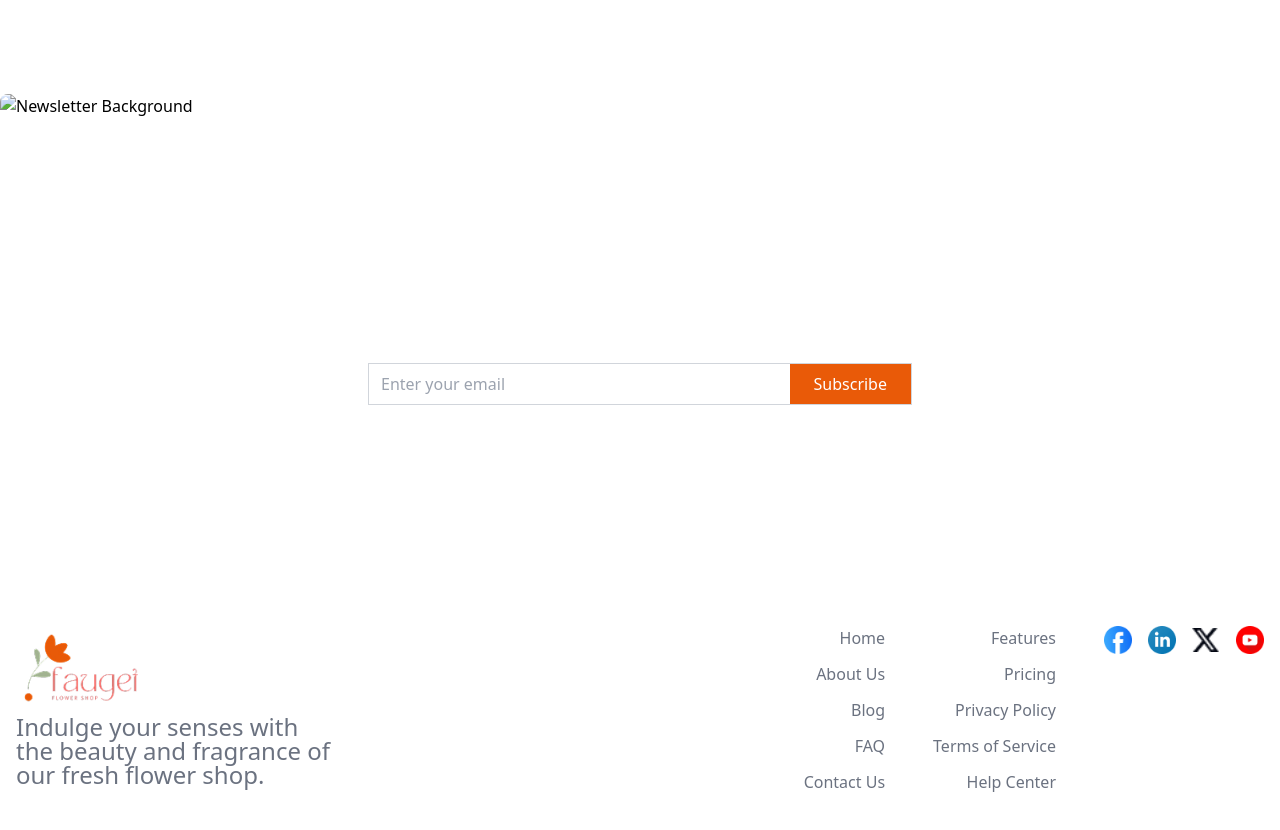
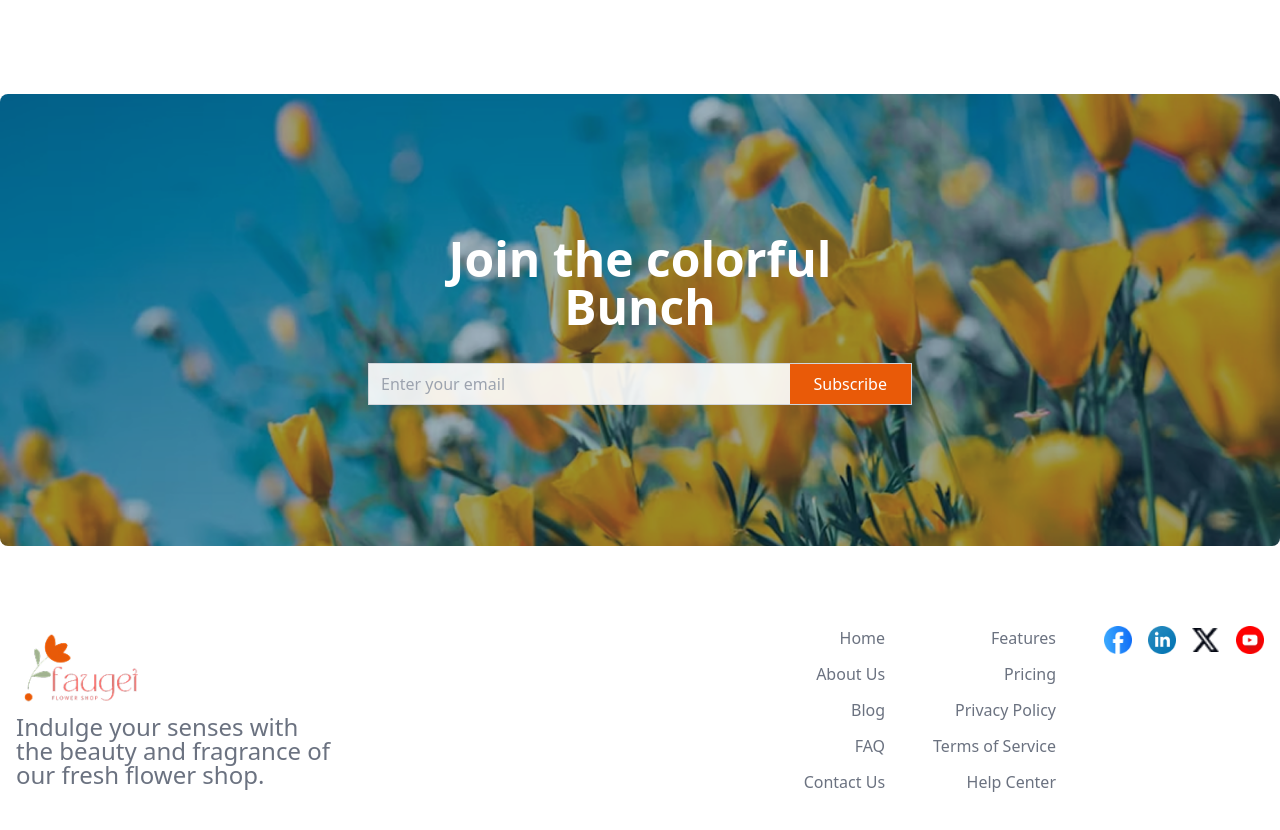
Before and after one commit to rakibulhasan-0/Flower-shop, a plain HTML site: page index.html in a window 1280 px wide. Shown: the part 2506-3336 px from the top of the page. Drawn offline with nearby package versions, Linux system fonts and the light colour scheme.

Commit message:
image problem solve

```diff
--- a/index.html
+++ b/index.html
@@ -158,7 +158,7 @@
     <!-- Newsletter  -->
     <section class="container mx-auto py-14 my-12 rounded-lg relative overflow-hidden" style="min-height:340px;">
 
-        <img src="assets/-letter-bg.png" alt="Newsletter Background"
+        <img src="assets/news-letter-bg.png" alt="Newsletter Background"
             class="absolute inset-0 w-full h-full object-cover object-center z-0 pointer-events-none select-none"
             style="min-height:340px;" />
         <div class="relative z-10 flex flex-col items-center justify-center h-full min-h-[340px]"
```
